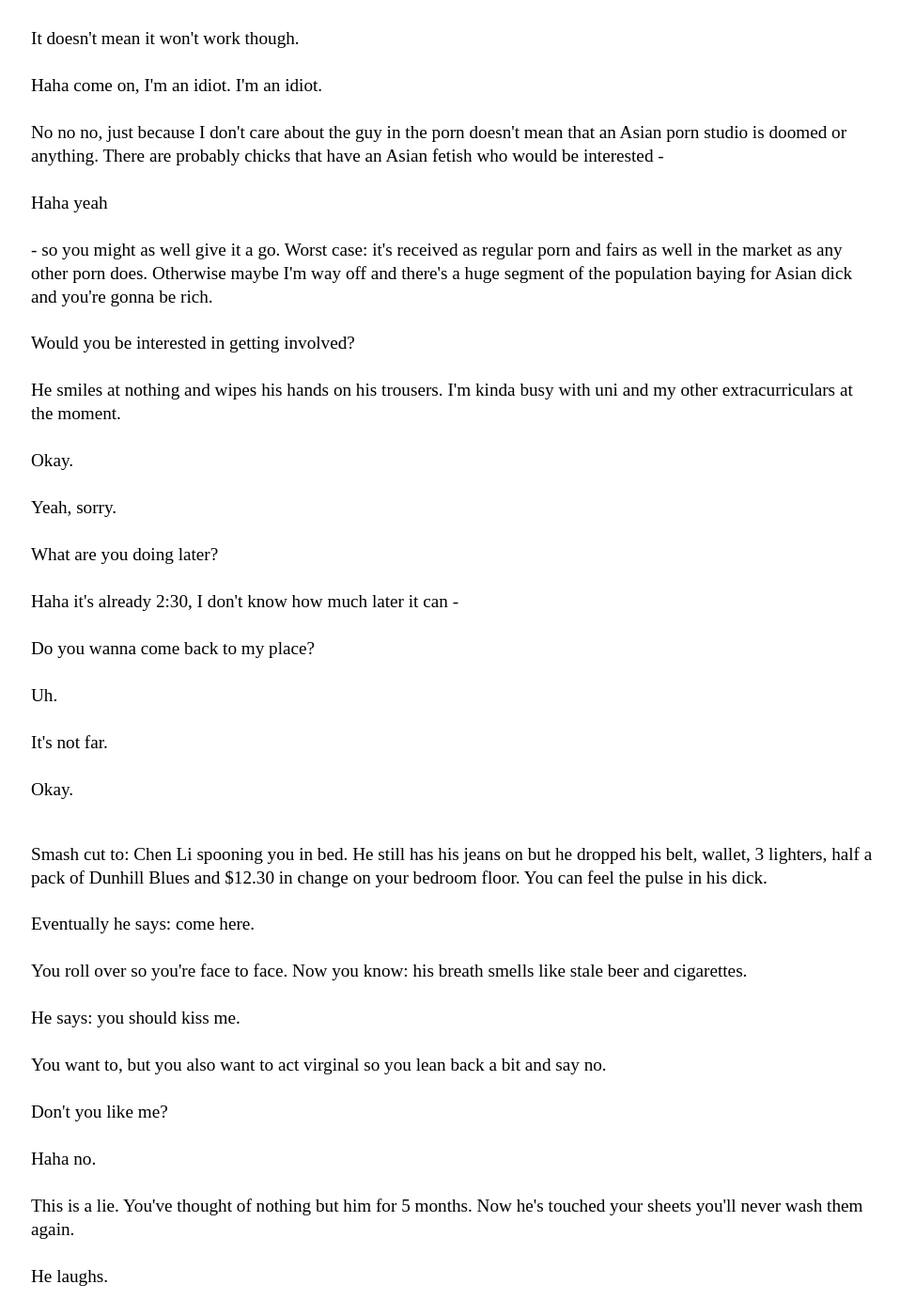
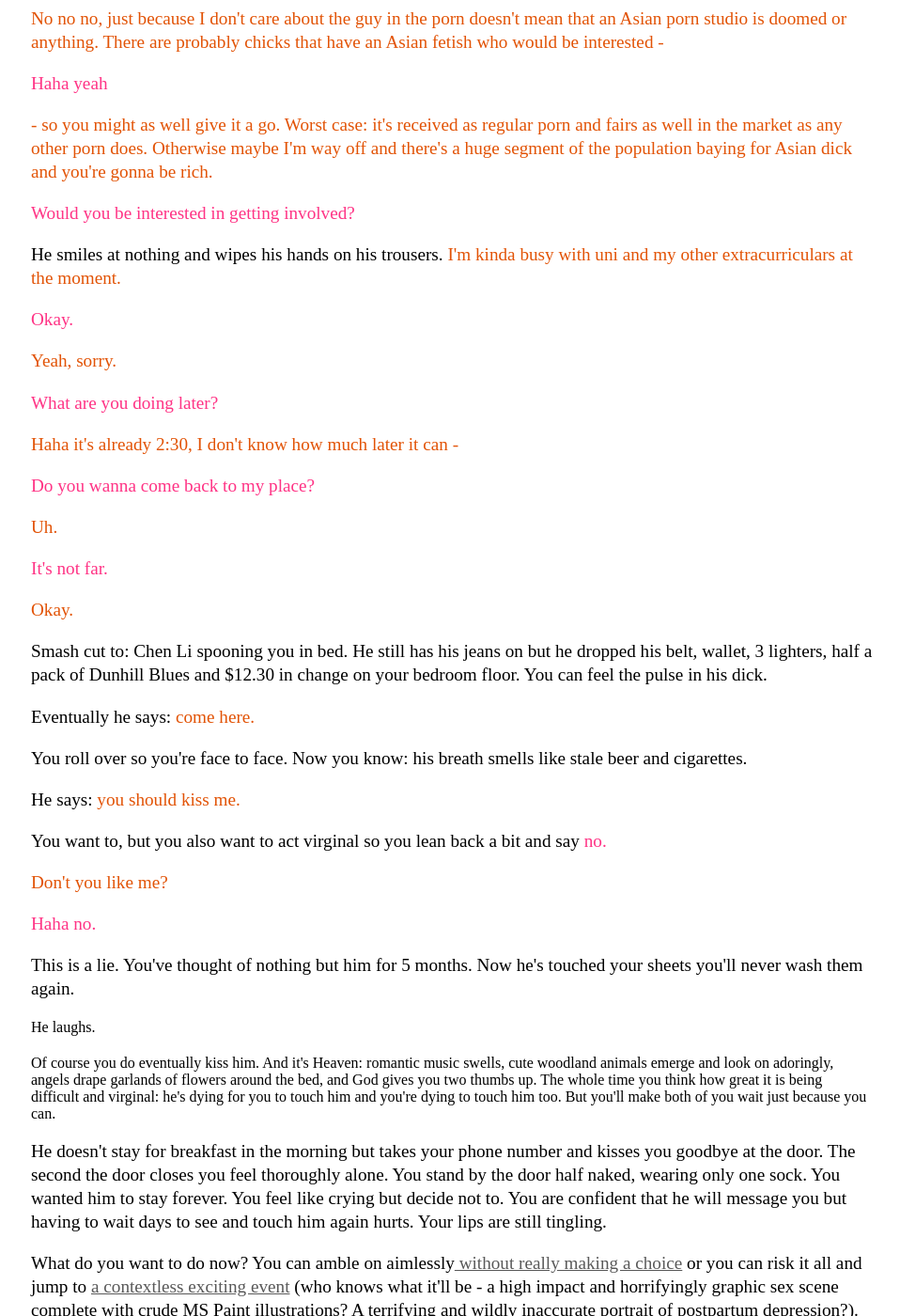
Before and after one commit to Pinelife/pinelife.github.io, a Jekyll site: the page built from Hellhole/Room6.html, in a window 1280 px wide and 1400 px high, scrolled down 1681 px. Shown: the whole window at 94% size, without its empty margins (159-1117 px from the left). Built offline with Jekyll 4.4.1, drawn with Linux system fonts in a browser that asks for light colours; some of the changed text lies outside the part shown.

Commit message:
Update Room6.html

```diff
--- a/Hellhole/Room6.html
+++ b/Hellhole/Room6.html
@@ -23,100 +23,138 @@
 __________
 </p>
 <p>You slide along the kitchen bench until you're right beside him. You tuck your hair behind your ears - you always do this when you're nervous or turned on.
-<br/>
-  <br/>
-  You say: What's your take on Hemingway? I'm halfway through <i>For Whom The Bell Tolls</i> - I just wanna hear him talk about erectile dysfunction.<br/>
-  <br/>
-  Quoth Chen Li: The guy with the limp dick is in <i>The Sun Also Rises</i>.<br/>
-  <br/>
-  Oh, that makes sense. I was wondering how he was gonna weave erectile dysfunction into a story about the Spanish civil war.<br/>
-  <br/>
-  Yeah. I'm Clive.<br/>
-  <br/>
-  Oh.<br/>
-  <br/>
-  What?<br/>
-  <br/>
-  Haha nothing. I'm Allison.<br/>
-  <br/>
+</p>
+<p>
+  You say: <span class="lauria">what's your take on Hemingway? I'm halfway through <i>For Whom The Bell Tolls</i> - I just wanna hear him talk about erectile dysfunction.</span>
+  </p>
+<p>
+  Quoth Chen Li: <span class="chen">The guy with the limp dick is in <i>The Sun Also Rises</i>.</span>
+ </p>
+<p class="lauria">
+  Oh, that makes sense. I was wondering how he was gonna weave erectile dysfunction into a story about the Spanish civil war.
+ </p>
+<p class="chen">
+  Yeah. I'm Clive.
+  </p>
+<p class="lauria">
+  Oh.
+  </p>
+<p class="chen">
+  What?
+  </p>
+<p class="lauria">
+  Haha nothing. I'm Allison.
+ </p>
+<p>
   He shakes your hand - normally you object to being touched but his hand is warm and he's perilously cute. His teeth are whiter than his eyeballs.
-  You imagine you can feel his pulse in his wrist: the same blood that has touched every part of his body.<br/>
-  <br/>
-  I heard your pitch about the porn thing.<br/>
-  <br/>
-  Oh yeah? What did you think?<br/>
-  <br/>
-  It sounds cool. You want a beer?<br/>
-  <br/>
-  Sure, thanks. Do you think I'm onto something?<br/>
-  <br/>
+  You imagine you can feel his pulse in his wrist: the same blood that has touched every part of his body.
+</p>
+<p class="chen">
+  I heard your pitch about the porn thing.
+  </p>
+<p class="lauria">
+  Oh yeah? What did you think?
+  </p>
+<p class="chen">
+  It sounds cool. You want a beer?
+  </p>
+<p class="lauria">
+  Sure, thanks. Do you think I'm onto something?
+  </p>
+<p class="chen">
   Uh I'm not sure. I think you're right that the porn industry or whatever is prejudiced against Asian guys and obviously it'd be good to see
-  that change but you might be overestimating how much attention guys pay to the guys in porn. <br/>
-  <br/>
-  You don't care what the guy looks like at all?<br/>
-  <br/>
-  Yeah not really. Ideally I want to see as little of the dude's face and body as possible.<br/>
-  <br/>
-  Right.<br/>
-<br/>
-  I don't wanna think about him.<br/>
-  <br/>
-  I should have done some market research before I started this. <br/>
-  <br/>
-  It doesn't mean it won't work though.<br/>
-<br/>
- Haha come on, I'm an idiot. I'm an idiot.<br/>
-<br/>
+  that change but you might be overestimating how much attention guys pay to the guys in porn.
+ </p>
+<p class="lauria">
+  You don't care what the guy looks like at all?
+  </p>
+<p class="chen">
+  Yeah not really. Ideally I want to see as little of the dude's face and body as possible.
+  </p>
+<p class="lauria">
+  Right.
+</p>
+<p class="chen">
+  I don't wanna think about him.
+</p>
+<p class="lauria">
+  I should have done some market research before I started this.
+  </p>
+<p class="chen">
+  It doesn't mean it won't work though.
+</p>
+<p class="lauria">
+ Haha come on, I'm an idiot. I'm an idiot.
+</p>
+<p class="chen">
    No no no, just because I don't care about the guy in the porn doesn't mean that
-  an Asian porn studio is doomed or anything. There are probably chicks that have an Asian fetish who would be interested - <br/>
-  <br/>
-  Haha yeah<br/>
-  <br/>
-  - so you might as well give it a go. Worst case: it's received as regular porn and fairs as well in the market
+  an Asian porn studio is doomed or anything. There are probably chicks that have an Asian fetish who would be interested -
+ </p>
+<p class="lauria">
+  Haha yeah
+</p>
+<p class="chen">
+- so you might as well give it a go. Worst case: it's received as regular porn and fairs as well in the market
   as any other porn does. Otherwise maybe I'm way off and there's a huge segment of the population baying for Asian dick
-  and you're gonna be rich.<br/>
-  <br/>
-  Would you be interested in getting involved?<br/>
-  <br/>
-  He smiles at nothing and wipes his hands on his trousers. I'm kinda busy with uni and my other extracurriculars at the moment.<br/>
-  <br/>
-  Okay.<br/>
-  <br/>
-  Yeah, sorry.<br/>
-  <br/>
-  What are you doing later?<br/>
-  <br/>
-  Haha it's already 2:30, I don't know how much later it can -<br/>
-  <br/>
-  Do you wanna come back to my place?<br/>
-  <br/>
-  Uh.<br/>
-  <br/>
-  It's not far.<br/>
-  <br/>
-  Okay.<br/>
-  <br/>
+  and you're gonna be rich.
+  </p>
+<p class="lauria">
+  Would you be interested in getting involved?
+  </p>
+<p>
+  He smiles at nothing and wipes his hands on his trousers. <span class="chen">I'm kinda busy with uni and my other extracurriculars at the moment.</span>
+  </p>
+<p class="lauria">
+  Okay.
+  </p>
+<p class="chen">
+  Yeah, sorry.
+  </p>
+<p class="lauria">
+  What are you doing later?
+  </p>
+<p class="chen">
+  Haha it's already 2:30, I don't know how much later it can -
+  </p>
+<p class="lauria">
+  Do you wanna come back to my place?
+  </p>
+<p class="chen">
+  Uh.
 </p>
+<p class="lauria">
+  It's not far.
+  </p>
+<p class="chen">
+  Okay.
+  </p>
  <p>
 Smash cut to: Chen Li spooning you in bed. He still has his jeans on but he dropped his belt, wallet, 3 lighters, half a pack of
-  Dunhill Blues and $12.30 in change on your bedroom floor. You can feel the pulse in his dick.<br/>
-  <br/>
-  Eventually he says: come here.<br/>
-  <br/>
-  You roll over so you're face to face. Now you know: his breath smells like stale beer and cigarettes. <br/>
-   <br/>
-   He says: you should kiss me.<br/>
-  <br/>
-  You want to, but you also want to act virginal so you lean back a bit and say no. <br/>
-  <br/>
-  Don't you like me? <br/>
-  <br/>
-  Haha no.<br/>
-  <br/>
-  This is a lie. You've thought of nothing but him for 5 months. Now he's touched your sheets you'll never wash them again.<br/>
-  <br/>
-  He laughs.<br/>
-  <br/>
+  Dunhill Blues and $12.30 in change on your bedroom floor. You can feel the pulse in his dick.
+  </p>
+<p>
+  Eventually he says: <span class="chen">come here.</span>
+ </p>
+<p>
+  You roll over so you're face to face. Now you know: his breath smells like stale beer and cigarettes.
+  </p>
+<p>
+  He says: <span class="chen">you should kiss me.</span>
+  </p>
+<p>
+  You want to, but you also want to act virginal so you lean back a bit and say <span class="lauria">no.</span>
+  </p>
+<p class="chen">
+  Don't you like me?
+  </p>
+<p class="lauria">
+  Haha no.
+  </p>
+<p>
+  This is a lie. You've thought of nothing but him for 5 months. Now he's touched your sheets you'll never wash them again.
+  </p>
+  He laughs.
+  </p>
   Of course you do eventually kiss him. And it's Heaven: romantic music swells, cute woodland animals emerge and look on adoringly,
   angels drape garlands of flowers around the bed, and God gives you two thumbs up. The whole time you think how great it is
   being difficult and virginal: he's dying for you to touch him and you're dying to touch him too. But you'll make both of you wait just because you can.<br/>
```
